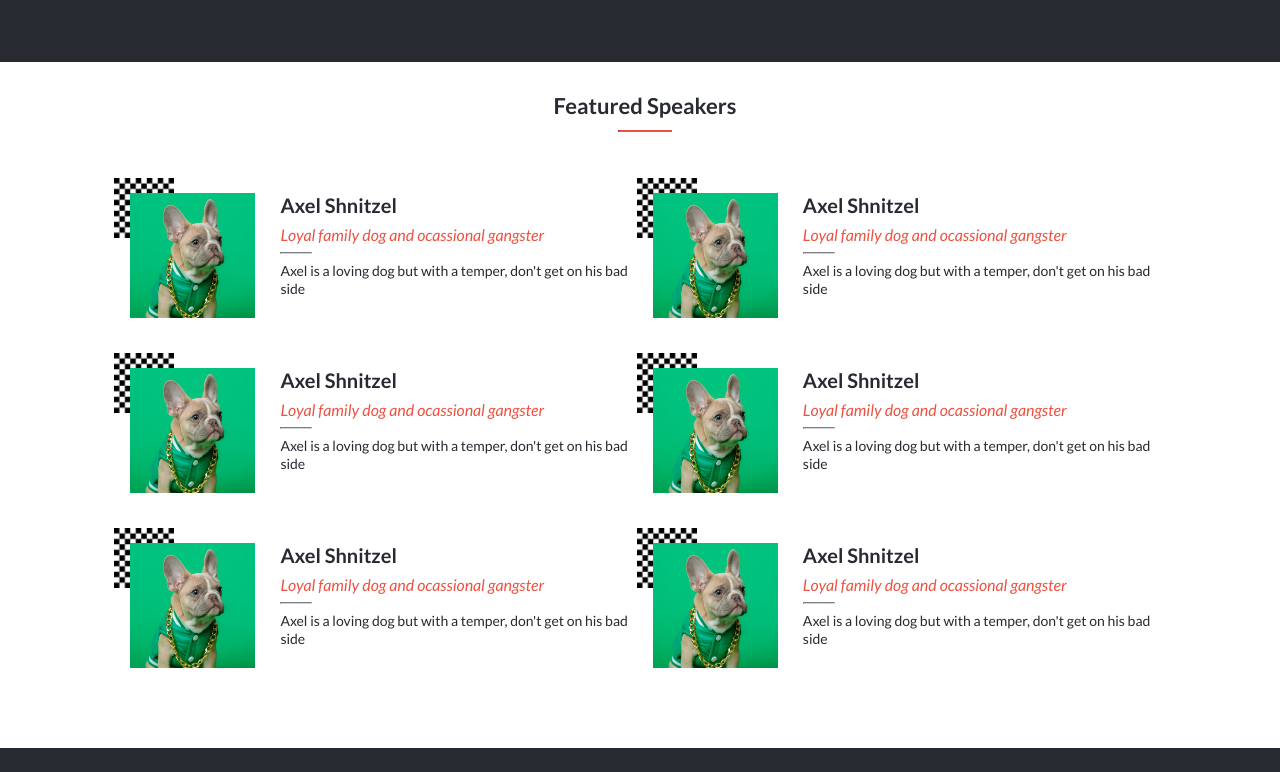
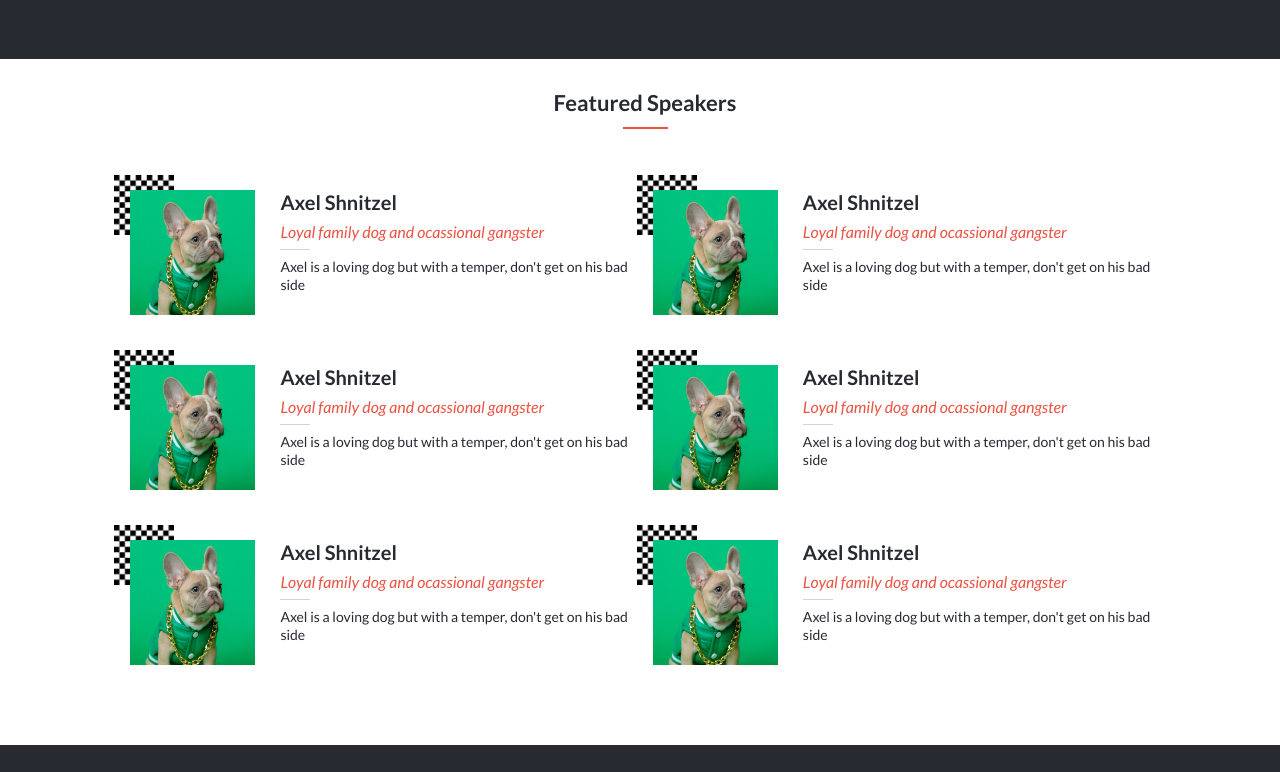
Before and after one commit to dodoburner/DL-Global-Summit, a plain HTML site: page index.html in a window 1280 px wide. Shown: the part 1240-2012 px from the top of the page. Drawn offline with Linux system fonts and the light colour scheme.

Commit message:
add rest of hr-s

```diff
--- a/styles/_program.scss
+++ b/styles/_program.scss
@@ -78,9 +78,6 @@
   #program-section {
     padding: 5% 10% 8%;
 
-    h3 {
-      font-size: 25px;
-    }
     button {
       background-color: inherit;
       border-bottom: 1px solid white;
--- a/styles/_speakers.scss
+++ b/styles/_speakers.scss
@@ -12,10 +12,10 @@
     margin-bottom: 50px;
 
     hr {
-      width: 50px;
-      border-top: none;
-      border-width: 2px;
-      border-color: $red;
+      width: 45px;
+      border: none;
+      height: 2px;
+      background-color: $red;
     }
   }
 
@@ -55,7 +55,9 @@
 
     hr {
       width: 30px;
-      border-color: $gray;
+      border: none;
+      height: 1px;
+      background-color: $gray;
       margin: 8px 0;
     }
 
```
Also changed, not shown: styles/style.css, 1 other file.
